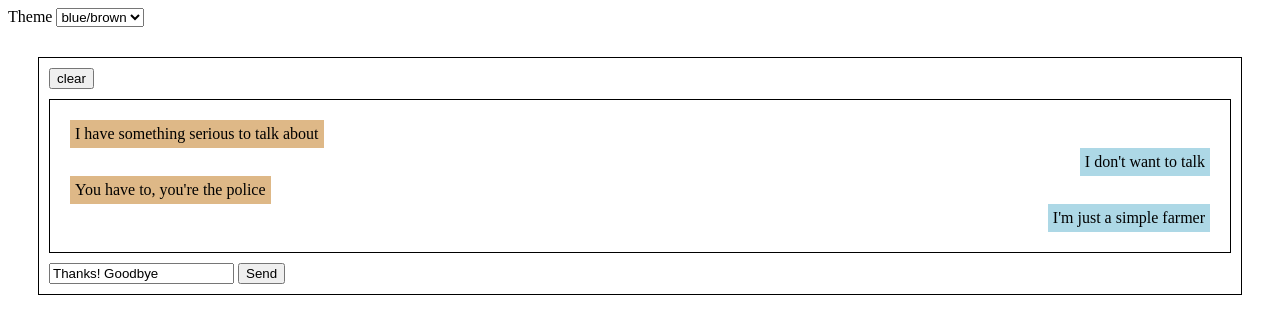
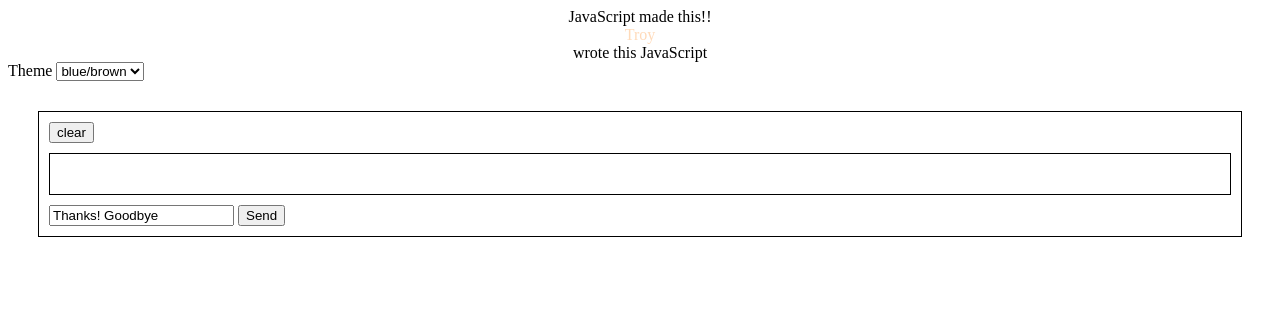
Before and after one commit to tfel14/VSchool, a plain HTML site: page dom-olympics-start/index.html in a window 1280 px wide. Both pictures are taken after a click on the button "clear". Drawn offline with Linux system fonts and the light colour scheme.

Commit message:
Up to silver

```diff
--- a/dom-olympics-start/index.html
+++ b/dom-olympics-start/index.html
@@ -4,7 +4,7 @@
     <meta charset="UTF-8">
     <meta name="viewport" content="width=device-width, initial-scale=1.0">
     <meta http-equiv="X-UA-Compatible" content="ie=edge">
-    <link rel="stylesheet" href="style.css">
+    <link href="style.css" rel="stylesheet">
     <title>DOM Olympics</title>
 </head>
 <body>
--- a/dom-olympics-start/index.js
+++ b/dom-olympics-start/index.js
@@ -0,0 +1,25 @@
+// Access the header element and add the required text
+let header = document.getElementById("header")
+header.innerHTML = "JavaScript made this!!<br><span>Troy</span> wrote this JavaScript";
+
+// Add the CSS style classes
+document.querySelector("#header").classList.add("header");
+document.querySelector("span").classList.add("name");
+
+// variable for the messages DIVs
+let msg = document.getElementsByClassName("message");
+
+// Change the conversation
+msg[0].textContent = "Will this work?";
+msg[1].textContent = "I hope so";
+msg[2].textContent = "yea I really hope so too";
+msg[3].textContent = "It Did!!!";
+
+// clears the chat
+let clear = document.getElementById("clear-button");
+clear.addEventListener("click", function(){
+    let msgs = document.getElementsByClassName("messages");
+    msgs[0].innerHTML = "";
+});
+
+// Change the theme
```
